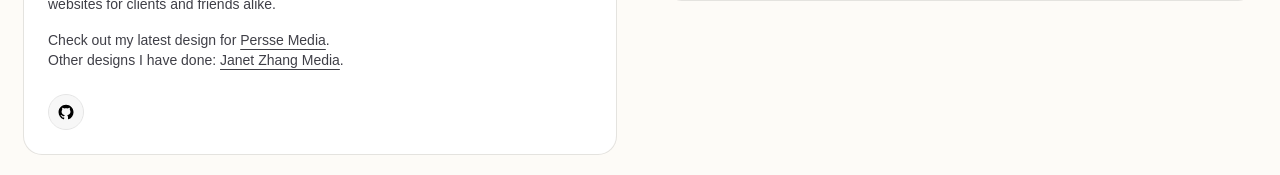
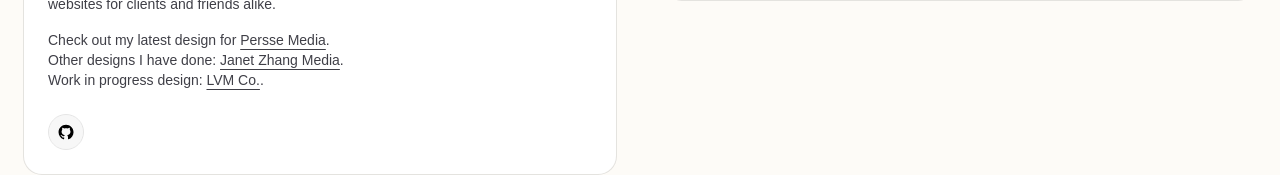
Before and after one commit to matthewgomezm/Portfolio, a Next.js app: page /Portfolio/projects in a window 1280 px wide. Shown: the part 1267-1442 px from the top of the page. Built offline with nearby package versions, Linux system fonts and the light colour scheme; a web font is replaced by a local one.

Commit message:
New link

```diff
--- a/src/app/projects/page.tsx
+++ b/src/app/projects/page.tsx
@@ -74,6 +74,9 @@ export default function ProjectsPage() {
               </p>
               <p className="text-zinc-700 dark:text-zinc-300">
                 Other designs I have done: <Link href="https://janetzhangmedia.com" target="_blank" className="font-medium underline underline-offset-4">Janet Zhang Media</Link>.
+              </p>
+              <p className="text-zinc-700 dark:text-zinc-300">
+                Work in progress design: <Link href="https://lvm-co.myshopify.com" target="_blank" className="font-medium underline underline-offset-4">LVM Co.</Link>.
               </p>
             </CardContent>
             <CardFooter>
```
